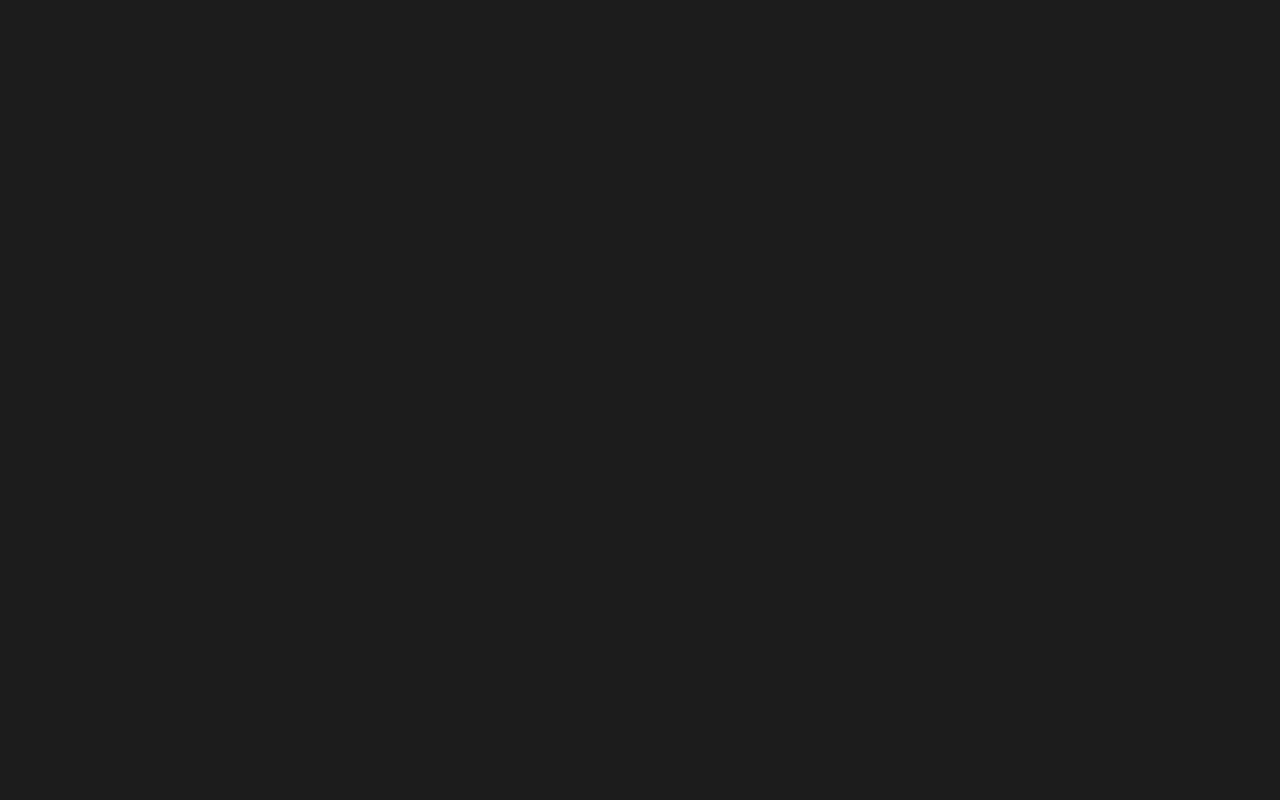
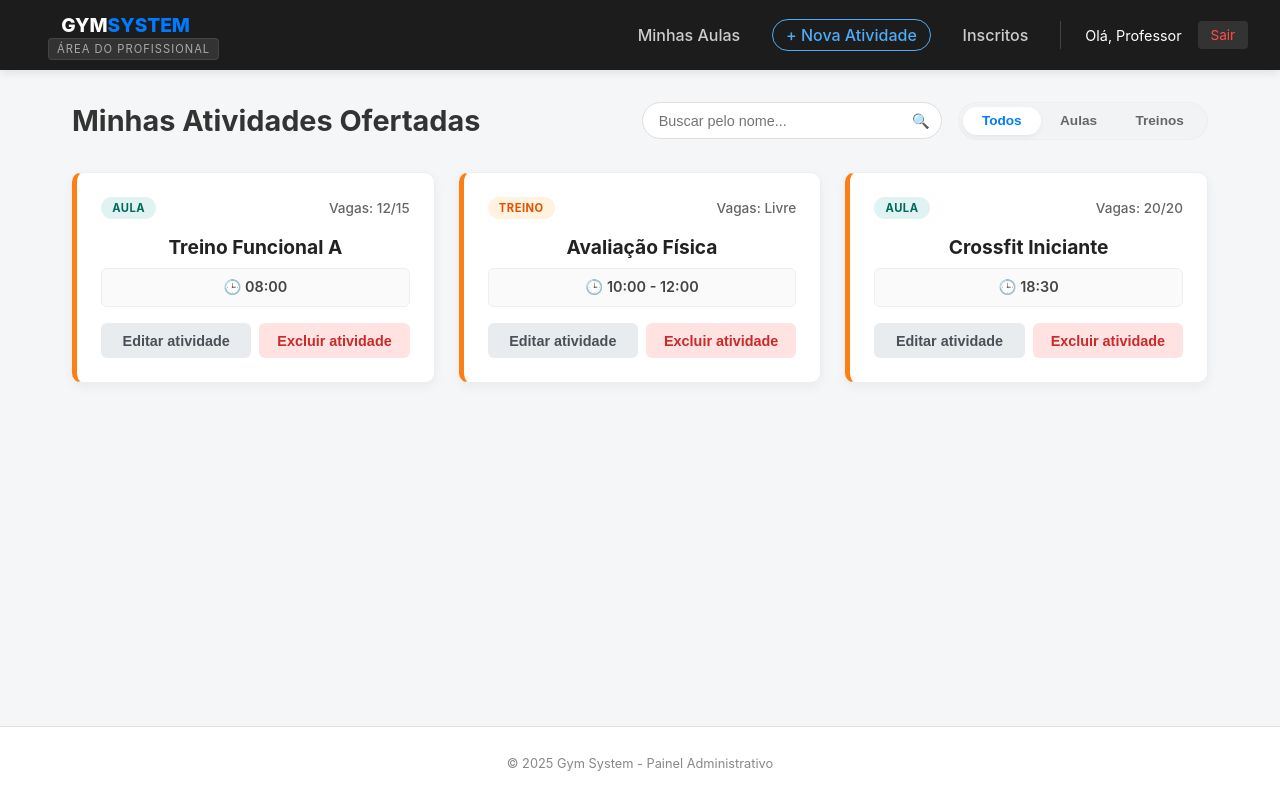
Before and after one commit to AlencarAvelar/gym-system, a React (Create React App) app in the folder CodigoFonte/front/: page /profissional in a window 1280 px wide. Before the commit this address had no page. Built offline with nearby package versions, Linux system fonts and the light colour scheme.

Commit message:
feat: Adiciona painel do profissional

```diff
--- a/CodigoFonte/front/src/App.js
+++ b/CodigoFonte/front/src/App.js
@@ -10,9 +10,12 @@ import DashboardLayout from './layouts/DashboardLayout'; // <-- Importe o novo l
 import Login from './pages/Login/Login';
 import PasswordRecovery from './pages/PasswordRecovery/PasswordRecovery';
 
-// Page Cliente
+// Pages Cliente
 import MyAppointments from './pages/ClientDashboard/MyAppointments/MyAppointments';
 import AvailableActivities from './pages/ClientDashboard/AvailableActivities/AvailableActivities';
+
+// Pages Profissional
+import MyOfferedActivities from './pages/ProfessionalDashboard/MyOfferedActivities/MyOfferedActivities';
 
 import './App.css';
 
@@ -29,8 +32,8 @@ function App() {
               <Login />
               {/* Seção Dummy */}
               <div id="sobre-section" className="dummy-section">
-                  {/* ... seu texto ... */}
-                  <p>Descubra um novo jeito de treinar...</p>
+                {/* ... seu texto ... */}
+                <p>Descubra um novo jeito de treinar...</p>
               </div>
               <Footer />
             </>
@@ -57,7 +60,13 @@ function App() {
             {/* Outras páginas internas virão aqui depois, ex: */}
             {/* <Route path="atividades" element={<Atividades />} /> */}
 
-          </Route>
+            </Route>
+
+            {/* --- ROTAS PRIVADAS (Painel do Profissional) --- */}
+            {/* Vamos reusar o DashboardLayout por enquanto */}
+            <Route path="/profissional" element={<DashboardLayout />}>
+              <Route index element={<MyOfferedActivities />} />
+            </Route>
 
         </Routes>
       </div>
--- a/CodigoFonte/front/src/layouts/DashboardLayout.css
+++ b/CodigoFonte/front/src/layouts/DashboardLayout.css
@@ -93,3 +93,29 @@
   background-color: #fff;
   border-top: 1px solid #e0e0e0;
 }
+
+/* Etiqueta pequena ao lado do logo */
+.portal-badge {
+  margin-left: 1rem;
+  background-color: #333;
+  color: #aaa;
+  padding: 0.2rem 0.5rem;
+  border-radius: 4px;
+  font-size: 0.7rem;
+  text-transform: uppercase;
+  letter-spacing: 1px;
+  border: 1px solid #444;
+}
+
+/* Destaque para o botão de Nova Atividade */
+.nav-item.highlight {
+  color: #4dabf7; /* Azul claro */
+  border: 1px solid #4dabf7;
+  padding: 0.3rem 0.8rem;
+  border-radius: 20px;
+}
+
+.nav-item.highlight:hover {
+  background-color: #4dabf7;
+  color: #000;
+}
--- a/CodigoFonte/front/src/layouts/DashboardLayout.js
+++ b/CodigoFonte/front/src/layouts/DashboardLayout.js
@@ -1,38 +1,58 @@
 import React from 'react';
-import { Outlet, Link } from 'react-router-dom';
+import { Outlet, Link, useLocation } from 'react-router-dom'; // Importe useLocation
 import './DashboardLayout.css';
 
 function DashboardLayout() {
+  const location = useLocation();
+
+  // Verifica se estamos na rota de profissional
+  const isProfessional = location.pathname.includes('/profissional');
+
   return (
     <div className="dashboard-container">
-      {/* --- BARRA SUPERIOR (Internal Header) --- */}
+      {/* --- BARRA SUPERIOR --- */}
       <header className="dashboard-header">
         <div className="header-left">
           <h1 className="logo-small">GYM<span>SYSTEM</span></h1>
+          {/* Uma etiqueta visual para ajudar a saber onde estamos */}
+          <span className="portal-badge">
+            {isProfessional ? "Área do Profissional" : "Área do Cliente"}
+          </span>
         </div>
 
         <nav className="dashboard-nav">
-          {/* Links de navegação interna */}
-          <Link to="/dashboard" className="nav-item">Meus Agendamentos</Link>
-          <Link to="/dashboard/atividades" className="nav-item">Nova Atividade</Link>
+
+          {/* MENU DINÂMICO */}
+          {isProfessional ? (
+            // --- LINKS DO PROFESSOR ---
+            <>
+              <Link to="/profissional" className="nav-item">Minhas Aulas</Link>
+              <Link to="/profissional/nova-atividade" className="nav-item highlight">+ Nova Atividade</Link>
+              <Link to="/profissional/inscritos" className="nav-item">Inscritos</Link>
+            </>
+          ) : (
+            // --- LINKS DO CLIENTE ---
+            <>
+              <Link to="/dashboard" className="nav-item">Meus Agendamentos</Link>
+              <Link to="/dashboard/atividades" className="nav-item">Agendar Aula</Link>
+            </>
+          )}
 
           <div className="user-info">
-            <span className="user-name">Olá, Cliente</span>
-            {/* Botão de Sair (por enquanto volta pra home) */}
+            <span className="user-name">
+              {isProfessional ? "Olá, Professor" : "Olá, Cliente"}
+            </span>
             <Link to="/" className="logout-btn">Sair</Link>
           </div>
         </nav>
       </header>
 
-      {/* --- ÁREA DE CONTEÚDO (Onde as páginas vão aparecer) --- */}
       <main className="dashboard-content">
-        {/* O 'Outlet' é o componente mágico do Router que renderiza a página filha */}
         <Outlet />
       </main>
 
-      {/* Rodapé simples interno */}
       <footer className="dashboard-footer">
-        <p>&copy; 2025 Gym System - Painel do Cliente</p>
+        <p>&copy; 2025 Gym System - {isProfessional ? "Painel Administrativo" : "Painel do Aluno"}</p>
       </footer>
     </div>
   );
--- /dev/null
+++ b/CodigoFonte/front/src/pages/ProfessionalDashboard/MyOfferedActivities/MyOfferedActivities.css
@@ -0,0 +1,71 @@
+/* A base é a mesma do AvailableActivities.css,
+   então aproveitamos muitas classes globais se tivéssemos um arquivo shared.
+   Como não temos, copiamos e adaptamos: */
+
+.offered-activities-container {
+  width: 100%;
+}
+
+/* Reuse os estilos de Header e Filtros que você já tem */
+.page-header {
+  display: flex;
+  justify-content: space-between;
+  align-items: center;
+  margin-bottom: 2rem;
+  flex-wrap: wrap;
+  gap: 1.5rem;
+}
+
+.page-header h1 { font-size: 1.8rem; color: #333; margin: 0; }
+
+/* Wrappers de Filtro (Igual ao do cliente) */
+.filters-wrapper { display: flex; gap: 1rem; align-items: center; flex-wrap: wrap; }
+.search-box { position: relative; display: flex; align-items: center; width: 300px; }
+.search-box input { width: 100%; padding: 0.6rem 2.5rem 0.6rem 1rem; border: 1px solid #ddd; border-radius: 25px; outline: none; }
+.search-box input:focus { border-color: #007bff; box-shadow: 0 0 0 3px rgba(0, 123, 255, 0.15); }
+.search-icon { position: absolute; right: 12px; color: #888; }
+
+.filter-controls { display: flex; background: #f1f3f5; padding: 0.25rem; border-radius: 25px; border: 1px solid #eee; }
+.filter-btn { background: transparent; border: none; padding: 0.4rem 1.2rem; border-radius: 20px; cursor: pointer; color: #666; font-weight: 600; transition: all 0.2s; }
+.filter-btn:hover { background-color: rgba(0,0,0,0.05); }
+.filter-btn.active { background: #fff; color: #007bff; box-shadow: 0 2px 5px rgba(0,0,0,0.05); }
+
+/* Grid */
+.activities-grid {
+  display: grid;
+  grid-template-columns: repeat(auto-fill, minmax(300px, 1fr));
+  gap: 1.5rem;
+}
+
+/* O Card do Profissional */
+.activity-card.pro-card {
+  background: white;
+  border-radius: 10px;
+  padding: 1.5rem;
+  box-shadow: 0 4px 12px rgba(0,0,0,0.05);
+  border: 1px solid #eee;
+  /* Diferencial visual: Borda laranja na esquerda para o Profissional */
+  border-left: 5px solid #fd7e14;
+  display: flex;
+  flex-direction: column;
+  gap: 1rem;
+}
+
+.card-header { display: flex; justify-content: space-between; font-size: 0.8rem; }
+.tag { padding: 0.25rem 0.7rem; border-radius: 20px; text-transform: uppercase; font-weight: 700; font-size: 0.7rem; }
+.tag.treino { background-color: #fff3e0; color: #e65100; } /* Cores mais quentes pro Pro */
+.tag.aula { background-color: #e0f2f1; color: #00695c; }
+
+.vacancies-info { color: #666; font-size: 0.85rem; font-weight: 500; }
+
+.card-body h3 { margin: 0; font-size: 1.2rem; color: #222; }
+.time-badge { background-color: #fafafa; border: 1px solid #eee; padding: 0.6rem; border-radius: 6px; text-align: center; font-weight: 600; color: #444; margin-top: 0.5rem;}
+
+.card-actions { margin-top: auto; display: flex; gap: 0.5rem; }
+.card-actions button { flex: 1; padding: 0.6rem; border-radius: 6px; border: none; cursor: pointer; font-weight: 600; font-size: 0.9rem; transition: background 0.2s; }
+
+.btn-edit { background-color: #e9ecef; color: #495057; }
+.btn-edit:hover { background-color: #dee2e6; }
+
+.btn-cancel { background-color: #ffe3e3; color: #c92a2a; }
+.btn-cancel:hover { background-color: #ffc9c9; }
--- /dev/null
+++ b/CodigoFonte/front/src/pages/ProfessionalDashboard/MyOfferedActivities/MyOfferedActivities.js
@@ -0,0 +1,128 @@
+import React, { useState } from 'react';
+import Modal from '../../../components/Modal/Modal'; // Reutilizando nosso Modal!
+import './MyOfferedActivities.css';
+
+function MyOfferedActivities() {
+  // --- MOCK DATA (Atividades criadas por ESTE professor) ---
+  const [myActivities, setMyActivities] = useState([
+    { id: 1, name: "Treino Funcional A", type: "Aula", time: "08:00", vacancies: "12/15" },
+    { id: 2, name: "Avaliação Física", type: "Treino", time: "10:00 - 12:00", vacancies: "Livre" },
+    { id: 3, name: "Crossfit Iniciante", type: "Aula", time: "18:30", vacancies: "20/20" }
+  ]);
+
+  // Estados para filtros e modais
+  const [filterType, setFilterType] = useState('Todos');
+  const [searchTerm, setSearchTerm] = useState('');
+
+  const [isDeleteModalOpen, setDeleteModalOpen] = useState(false);
+  const [isEditModalOpen, setEditModalOpen] = useState(false);
+  const [selectedActivity, setSelectedActivity] = useState(null);
+
+  // Lógica de Filtragem
+  const filteredActivities = myActivities.filter(activity => {
+    const matchesType = filterType === 'Todos' || activity.type === filterType;
+    const matchesSearch = activity.name.toLowerCase().includes(searchTerm.toLowerCase());
+    return matchesType && matchesSearch;
+  });
+
+  // --- AÇÕES ---
+  const handleDelete = (activity) => {
+    setSelectedActivity(activity);
+    setDeleteModalOpen(true);
+  };
+
+  const confirmDelete = () => {
+    setMyActivities(myActivities.filter(a => a.id !== selectedActivity.id));
+    setDeleteModalOpen(false);
+    alert("Atividade excluída com sucesso!");
+  };
+
+  const handleEdit = (activity) => {
+    setSelectedActivity(activity);
+    setEditModalOpen(true);
+  };
+
+  return (
+    <div className="offered-activities-container">
+      <div className="page-header">
+        <h1>Minhas Atividades Ofertadas</h1>
+
+        {/* Filtros (Seguindo o padrão que já criamos) */}
+        <div className="filters-wrapper">
+          <div className="search-box">
+            <input
+              type="text"
+              placeholder="Buscar pelo nome..."
+              value={searchTerm}
+              onChange={(e) => setSearchTerm(e.target.value)}
+            />
+            <span className="search-icon">🔍</span>
+          </div>
+
+          <div className="filter-controls">
+            <button className={filterType === 'Todos' ? 'filter-btn active' : 'filter-btn'} onClick={() => setFilterType('Todos')}>Todos</button>
+            <button className={filterType === 'Aula' ? 'filter-btn active' : 'filter-btn'} onClick={() => setFilterType('Aula')}>Aulas</button>
+            <button className={filterType === 'Treino' ? 'filter-btn active' : 'filter-btn'} onClick={() => setFilterType('Treino')}>Treinos</button>
+          </div>
+        </div>
+      </div>
+
+      <div className="activities-grid">
+        {filteredActivities.map((item) => (
+          <div key={item.id} className="activity-card pro-card">
+            <div className="card-header">
+              <span className={`tag ${item.type.toLowerCase()}`}>{item.type}</span>
+              <span className="vacancies-info">Vagas: {item.vacancies}</span>
+            </div>
+
+            <div className="card-body">
+              <h3>{item.name}</h3>
+              <div className="time-badge">🕒 {item.time}</div>
+            </div>
+
+            <div className="card-actions">
+              <button className="btn-edit" onClick={() => handleEdit(item)}>Editar atividade</button>
+              <button className="btn-cancel" onClick={() => handleDelete(item)}>Excluir atividade</button>
+            </div>
+          </div>
+        ))}
+      </div>
+
+      {/* --- MODAL DE EXCLUSÃO --- */}
+      <Modal
+        isOpen={isDeleteModalOpen}
+        onClose={() => setDeleteModalOpen(false)}
+        title="Excluir Atividade"
+      >
+        <p>Tem certeza que deseja excluir a atividade <strong>{selectedActivity?.name}</strong>?</p>
+        <div className="modal-actions">
+          <button className="btn-cancel-modal" onClick={() => setDeleteModalOpen(false)}>Cancelar</button>
+          <button className="btn-danger" onClick={confirmDelete}>Confirmar</button>
+        </div>
+      </Modal>
+
+      {/* --- MODAL DE EDIÇÃO (Simples) --- */}
+      <Modal
+        isOpen={isEditModalOpen}
+        onClose={() => setEditModalOpen(false)}
+        title="Editar Atividade"
+      >
+        <div className="modal-form-group">
+          <label>Nome da Atividade:</label>
+          <input type="text" defaultValue={selectedActivity?.name} />
+        </div>
+        <div className="modal-form-group">
+          <label>Horário:</label>
+          <input type="text" defaultValue={selectedActivity?.time} />
+        </div>
+        <div className="modal-actions">
+          <button className="btn-cancel-modal" onClick={() => setEditModalOpen(false)}>Cancelar</button>
+          <button className="btn-confirm" onClick={() => {alert('Editado!'); setEditModalOpen(false);}}>Salvar</button>
+        </div>
+      </Modal>
+
+    </div>
+  );
+}
+
+export default MyOfferedActivities;
```
Also changed, not shown: CodigoFonte/front/src/pages/Login/Login.js (+7 -7 lines).
